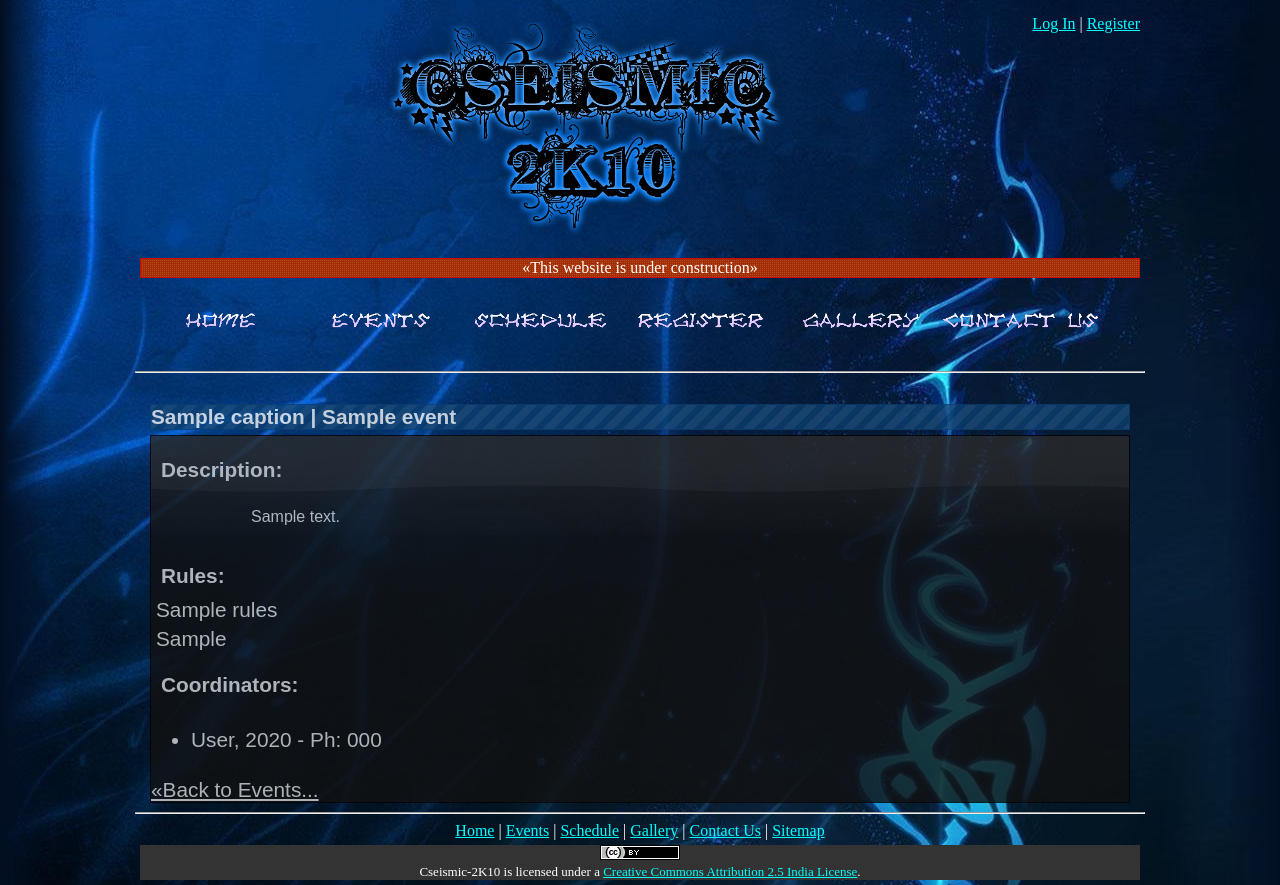
After one commit to justjkk/cseismic2kx, a Django app: template templates/events/event_details.html in a window 1280 px wide. The commit adds this page. Run offline with Django 3.2, Linux system fonts and the light colour scheme; the template is opened without the code that fills it: most values are stand-ins (such as "Sample title", 1, 10 or a date in 2020).

Commit message:
Created Separate pages for Events

```diff
--- a/events/models.py
+++ b/events/models.py
@@ -9,7 +9,7 @@ class Event(models.Model):
     start_time = models.TimeField(null=True, blank=True)
     end_time = models.TimeField(null=True, blank=True)
     venue = models.CharField(max_length=50, null=True, blank=True)
-
+    slug = models.SlugField(null=True, blank=True)
     class Meta:
         ordering = ['start_time', 'end_time']
 
--- a/events/urls.py
+++ b/events/urls.py
@@ -2,5 +2,6 @@ from django.conf.urls.defaults import *
 import views
 urlpatterns = patterns('',
     url(r'^$', views.index, name='events'),
+    url(r'^(?P<slug>[-\w]+)/', views.event_details, name='event_details'),
     url(r'^schedule$', views.schedule, name='schedule'),
 )
--- a/events/views.py
+++ b/events/views.py
@@ -1,4 +1,4 @@
-from django.shortcuts import render_to_response
+from django.shortcuts import render_to_response, get_object_or_404
 from django.template import RequestContext
 from datetime import time
 
@@ -7,6 +7,10 @@ from models import Event
 def index(request):
     events = Event.objects.all()
     return render_to_response('events/index.html', {'events': events}, context_instance=RequestContext(request), mimetype='text/html')
+
+def event_details(request, slug):
+    event = get_object_or_404(Event, slug=slug)
+    return render_to_response('events/event_details.html', {'event': event}, context_instance=RequestContext(request), mimetype='text/html')
 
 def schedule(request):
     events = Event.objects.all()
--- a/static/css/base.css
+++ b/static/css/base.css
@@ -4,6 +4,7 @@ body {
     background-image: url(/static/images/background1.jpg);
     background-position: center;
     background-attachment: fixed;
+    font-size: medium;
     width: 1010px;
     background-repeat: no-repeat;
     margin: 0 auto;
@@ -57,8 +58,9 @@ div {
     margin-top: 5px;
     margin-bottom: 5px;
 }
-h3 {
-    text-indent: 35px;
+h1,h2,h3,h4,h5,h6 {
+    padding: 12px 5px 5px 5px;
+    margin: 10px 5px 5px 5px;
 }
 p {
     font-size: medium;
@@ -80,15 +82,6 @@ p {
 .p_img {
     padding: 10px 20px 10px 10px;
 }
-.rules {
-    font-size: medium;
-}
-.coordinator {
-    font-size: medium;
-}
-.additional_info {
-    font-size: medium;
-}
 .errors {
     color: red;
     font-weight: bolder;
@@ -102,3 +95,10 @@ p {
     padding-top: 30px;
     vertical-align: center;
 }
+.accordion {
+    font-size: medium!important;
+}
+p.oneliner {
+    margin: 5px 5px 5px 5px;
+    padding: 5px 5px 5px 5px;
+}
--- /dev/null
+++ b/templates/events/event_details.html
@@ -0,0 +1,33 @@
+{% extends "richbase.html" %}
+        {% block title %}{{ event }}{% endblock %}
+    {% block content %}
+        <div class="ui-widget">
+            <div class="ui-widget-header">
+                {{ event.caption }} | {{ event.classic_name }}
+            </div>
+            <div class="ui-widget-content">
+                <h4>Description: </h4>
+                <p>{{ event.description }}</p>
+                <h4>Rules: </h4>
+                {% autoescape off %}
+                <div class="rules">
+                    {{ event.rules }}
+                </div>
+                {% if event.additional_info %}
+                <div class="additional_info">
+                    {{ event.additional_info }}
+                </div>
+                {% endif %}
+                {% endautoescape %}
+                <h4>Coordinators: </h4>
+                <ul>
+                    {% for coordinator in event.list_coordinators %}
+                        <li class="coordinator">
+                            {{ coordinator.fullname }}, {{ coordinator.get_academic_year_display }} - Ph: {{ coordinator.contact_phone }}
+                        </li>
+                    {% endfor %}
+                </ul>
+                <a href="{% url events %}">&laquo;Back to Events...</a>
+            </div>
+        </div>
+    {% endblock %}
```
Also changed, not shown: templates/events/index.html (+6 -20 lines), events/migrations/0003_auto__add_field_event_slug.py (added).
